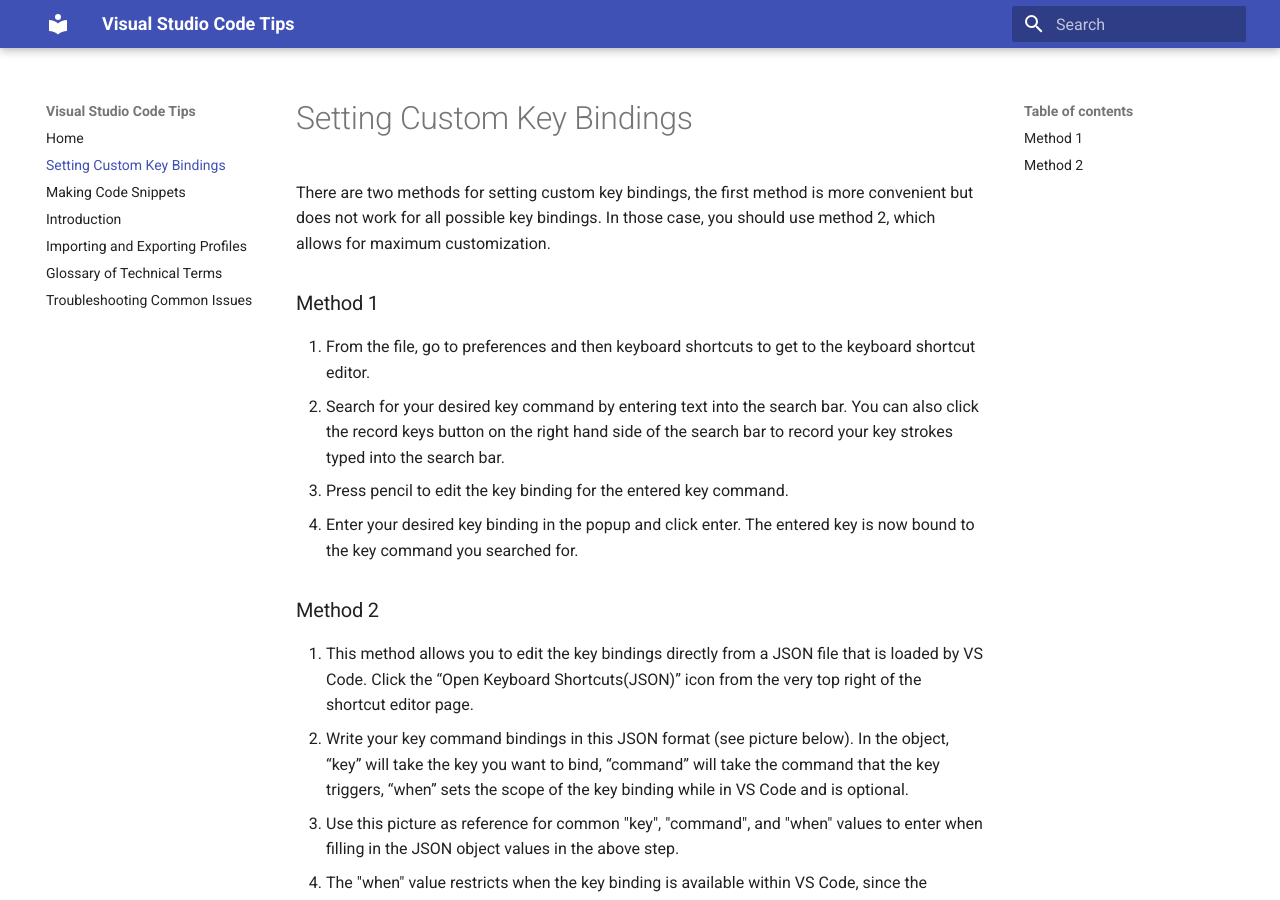
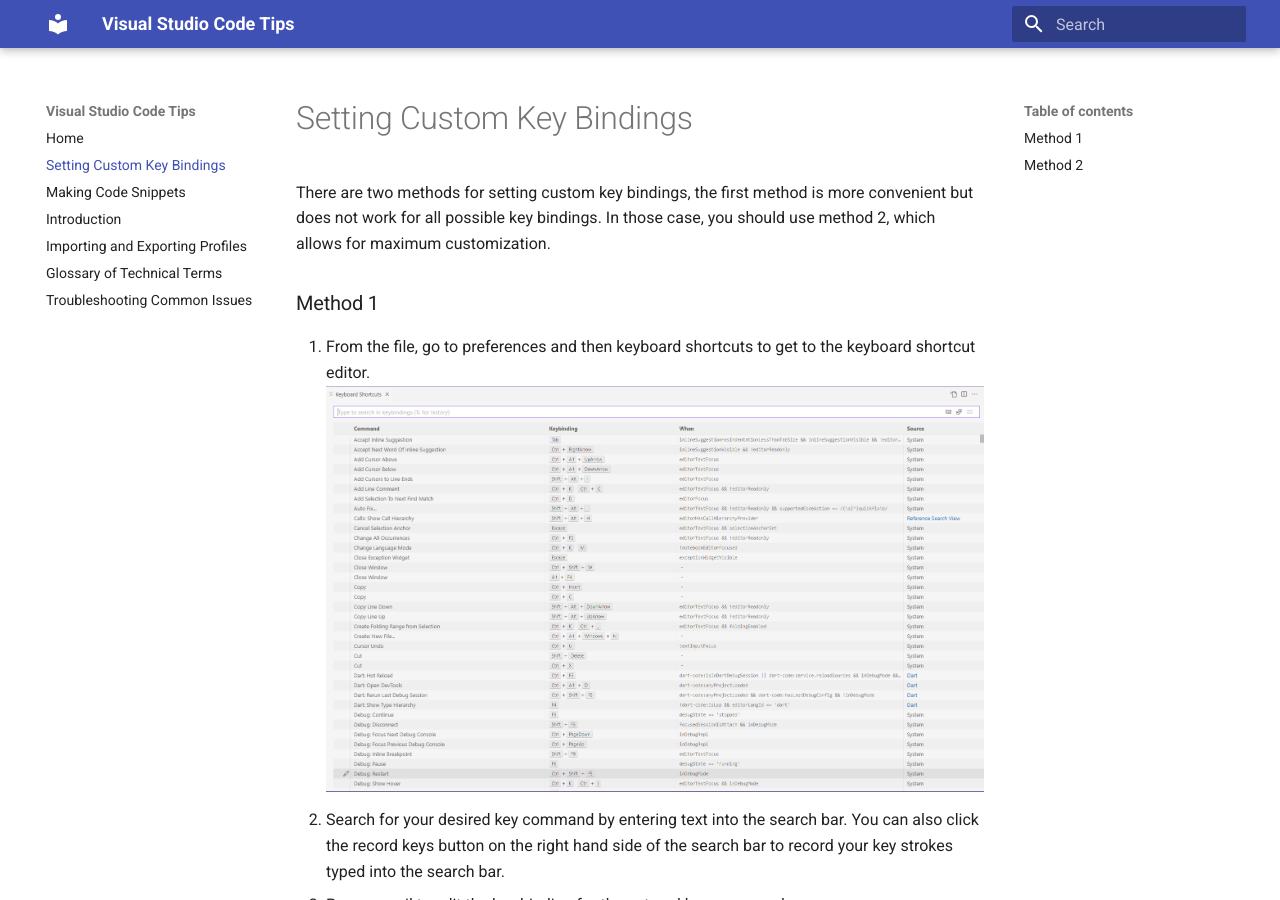
Before and after one commit to cc-dev-65535/mkdocs, an MkDocs documentation site: the page built from docs/collin - page3.md, in a window 1280 px wide and 900 px high. Built offline with MkDocs 1.6.1 and Material for MkDocs 9.7.7, drawn with Linux system fonts in a browser that asks for light colours.

Commit message:
Add image

```diff
--- a/docs/collin - page3.md
+++ b/docs/collin - page3.md
@@ -4,6 +4,7 @@
 There are two methods for setting custom key bindings, the first method is more convenient but does not work for all possible key bindings. In those case, you should use method 2, which allows for maximum customization.
 ### Method 1
 1. From the file, go to preferences and then keyboard shortcuts to get to the keyboard shortcut editor.
+![image](images/Capture3.PNG)
 2. Search for your desired key command by entering text into the search bar. You can also click the record keys button on the right hand side of the search bar to record your key strokes typed into the search bar.
 3. Press pencil to edit the key binding for the entered key command.
 4. Enter your desired key binding in the popup and click enter. The entered key is now bound to the key command you searched for.
```
Also changed, not shown: docs/images/Capture3.PNG (added).
